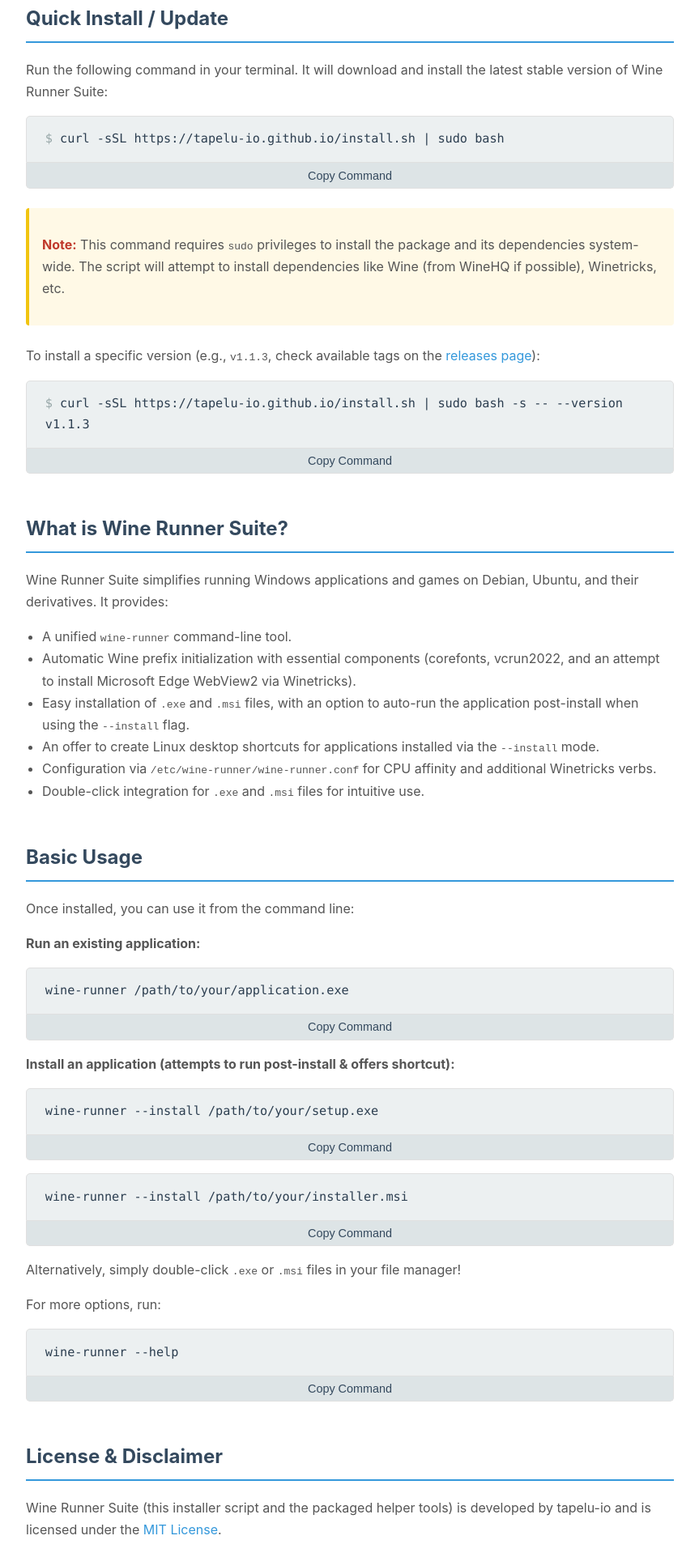
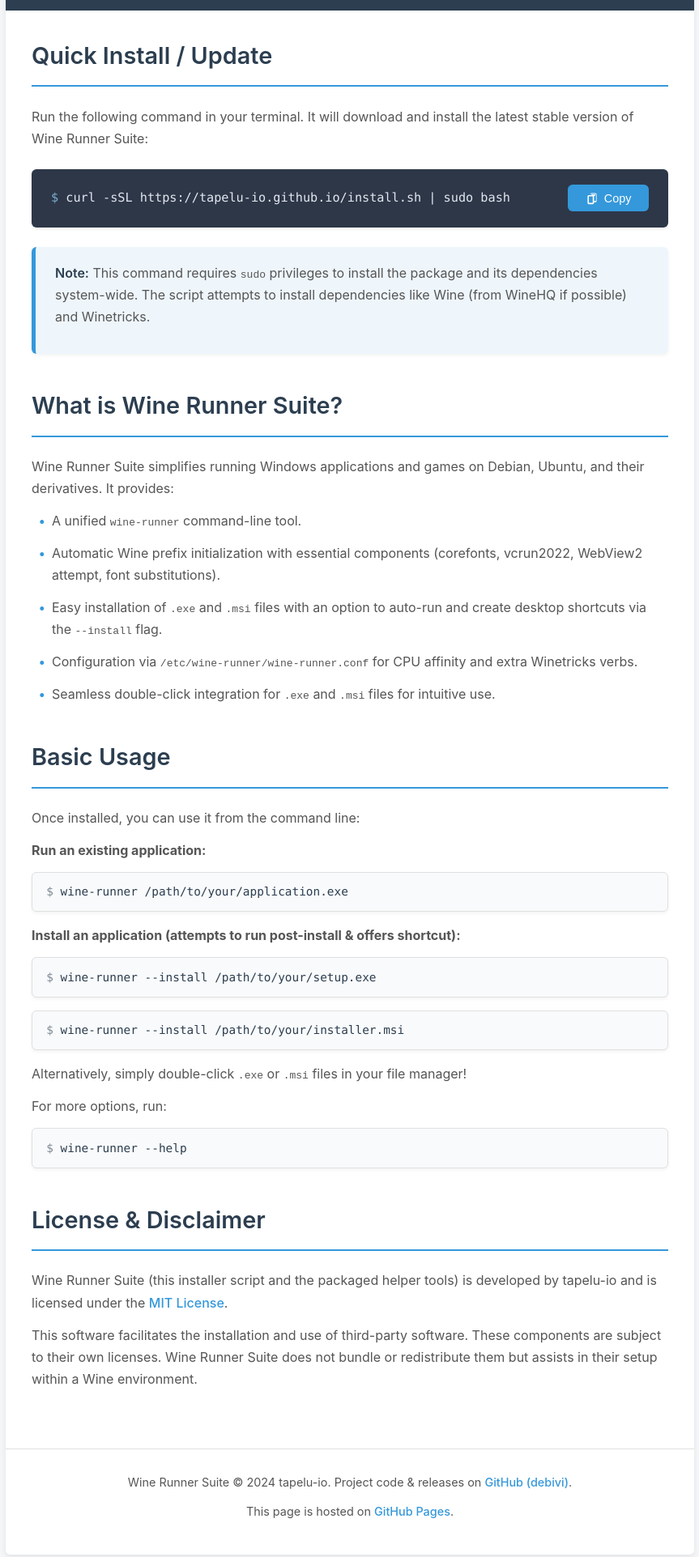
Before and after one commit to tapelu-io/tapelu-io.github.io, a plain HTML site: page index.html in a window 1280 px wide. Shown: the part 240-2163 px from the top of the page at 81% size, without its empty margins (208-1071 px from the left). Drawn offline with Linux system fonts and the light colour scheme.

Commit message:
Update index.html

```diff
--- a/index.html
+++ b/index.html
@@ -5,25 +5,235 @@
     <meta name="viewport" content="width=device-width, initial-scale=1.0">
     <title>Wine Runner Suite - Run Windows Apps on Linux Easily</title>
     <style>
-        body { font-family: -apple-system, BlinkMacSystemFont, "Segoe UI", Roboto, Helvetica, Arial, sans-serif, "Apple Color Emoji", "Segoe UI Emoji", "Segoe UI Symbol"; line-height: 1.7; margin: 0; padding: 0; color: #333; background-color: #f9f9f9; }
-        .container { max-width: 800px; margin: 2em auto; padding: 2em; background-color: #fff; border-radius: 8px; box-shadow: 0 0 20px rgba(0,0,0,0.05); }
-        header { text-align: center; margin-bottom: 2.5em; padding-bottom: 1.5em; border-bottom: 1px solid #eee; }
-        header h1 { margin: 0 0 0.2em 0; color: #2c3e50; font-size: 2.5em; }
-        header p { margin: 0; color: #7f8c8d; font-size: 1.1em; }
-        h2 { color: #34495e; border-bottom: 2px solid #3498db; padding-bottom: 0.3em; margin-top: 2em; }
-        p, li { color: #555; }
-        ul { padding-left: 20px; list-style: disc; }
-        .command-block { margin: 1em 0; }
-        .install-command, .usage-example { background-color: #ecf0f1; padding: 1em 1.5em; border: 1px solid #e0e0e0; border-radius: 5px 5px 0 0; font-family: "SFMono-Regular", Consolas, "Liberation Mono", Menlo, Courier, monospace; white-space: pre-wrap; word-wrap: break-word; font-size: 0.95em; color: #2c3e50; position: relative; margin-bottom:0; }
-        .install-command::before { content: "$ "; color: #95a5a6; }
-        .copy-button { display: block; width: 100%; background-color: #dde4e6; border: 1px solid #e0e0e0; border-top: none; color: #34495e; padding: 0.5em; text-align: center; cursor: pointer; border-radius: 0 0 5px 5px; font-size: 0.9em; transition: background-color 0.2s ease; }
-        .copy-button:hover { background-color: #c8d0d2; }
-        .note { background-color: #fff9e6; border-left: 4px solid #f1c40f; padding: 1em; margin: 1.5em 0; border-radius: 4px;}
-        .note strong { color: #c0392b; }
-        .disclaimer { font-size: 0.85em; color: #7f8c8d; margin-top: 2em; }
-        a { color: #3498db; text-decoration: none; }
-        a:hover { text-decoration: underline; }
-        footer { text-align: center; margin-top: 3em; padding-top: 1.5em; border-top: 1px solid #eee; font-size: 0.9em; color: #95a5a6; }
+        :root {
+            --color-primary: #3498db;
+            --color-primary-dark: #2980b9;
+            --color-secondary: #2c3e50;
+            --color-text: #333;
+            --color-text-light: #555;
+            --color-background: #f4f6f8;
+            --color-surface: #ffffff;
+            --color-border: #e0e0e0;
+            --color-success: #2ecc71;
+            --font-family-sans: -apple-system, BlinkMacSystemFont, "Segoe UI", Roboto, Helvetica, Arial, sans-serif, "Apple Color Emoji", "Segoe UI Emoji", "Segoe UI Symbol";
+            --font-family-mono: "SFMono-Regular", Consolas, "Liberation Mono", Menlo, Courier, monospace;
+            --border-radius: 6px;
+            --shadow-sm: 0 2px 4px rgba(0,0,0,0.05);
+            --shadow-md: 0 4px 8px rgba(0,0,0,0.07);
+        }
+
+        *, *::before, *::after {
+            box-sizing: border-box;
+            margin: 0;
+            padding: 0;
+        }
+
+        body {
+            font-family: var(--font-family-sans);
+            line-height: 1.7;
+            color: var(--color-text);
+            background-color: var(--color-background);
+            display: flex;
+            flex-direction: column;
+            align-items: center;
+            padding: 1em;
+        }
+
+        .container {
+            width: 100%;
+            max-width: 850px;
+            margin: 2em auto;
+            background-color: var(--color-surface);
+            border-radius: var(--border-radius);
+            box-shadow: var(--shadow-md);
+            overflow: hidden; /* Ensures child shadows don't break rounded corners */
+        }
+
+        header {
+            background-color: var(--color-secondary);
+            color: var(--color-surface);
+            padding: 2.5em 2em;
+            text-align: center;
+        }
+
+        header h1 {
+            margin-bottom: 0.2em;
+            font-size: 2.6em;
+            font-weight: 600;
+        }
+
+        header p {
+            font-size: 1.15em;
+            opacity: 0.9;
+        }
+
+        main {
+            padding: 2em;
+        }
+
+        section {
+            margin-bottom: 2.5em;
+        }
+
+        h2 {
+            color: var(--color-secondary);
+            font-size: 1.8em;
+            font-weight: 600;
+            border-bottom: 2px solid var(--color-primary);
+            padding-bottom: 0.4em;
+            margin-bottom: 0.8em;
+        }
+
+        p, li {
+            color: var(--color-text-light);
+            margin-bottom: 0.8em;
+        }
+
+        ul {
+            padding-left: 25px;
+            list-style: none;
+        }
+        ul li::before {
+            content: "•";
+            color: var(--color-primary);
+            font-weight: bold;
+            display: inline-block;
+            width: 1em;
+            margin-left: -1em;
+        }
+
+        .command-wrapper {
+            margin: 1.5em 0;
+            background-color: #2d3748; /* Dark background for command */
+            color: #e2e8f0; /* Light text for command */
+            border-radius: var(--border-radius);
+            padding: 1.2em 1.5em;
+            display: flex;
+            align-items: center;
+            justify-content: space-between;
+            box-shadow: var(--shadow-sm);
+            flex-wrap: wrap; /* Allow button to wrap on small screens */
+        }
+
+        .install-command {
+            font-family: var(--font-family-mono);
+            white-space: pre-wrap;
+            word-break: break-all;
+            font-size: 0.95em;
+            line-height: 1.5;
+            flex-grow: 1;
+            margin-right: 1em; /* Space before button */
+        }
+        .install-command::before {
+            content: "$ ";
+            color: #90cdf4; /* Lighter blue for prompt */
+            opacity: 0.8;
+        }
+
+        .copy-button {
+            background-color: var(--color-primary);
+            color: var(--color-surface);
+            border: none;
+            padding: 0.6em 0.9em;
+            border-radius: var(--border-radius);
+            cursor: pointer;
+            font-size: 0.9em;
+            font-weight: 500;
+            transition: background-color 0.2s ease, transform 0.1s ease;
+            display: flex;
+            align-items: center;
+            gap: 0.5em;
+            min-width: 100px; /* Ensure enough space for "Copied!" */
+            justify-content: center;
+        }
+        .copy-button:hover {
+            background-color: var(--color-primary-dark);
+        }
+        .copy-button:active {
+            transform: translateY(1px);
+        }
+        .copy-button .icon {
+            width: 16px;
+            height: 16px;
+            fill: currentColor;
+        }
+        .copy-button.copied {
+            background-color: var(--color-success);
+        }
+
+        .note {
+            background-color: #eef6fc; /* Lighter blue */
+            border-left: 5px solid var(--color-primary);
+            padding: 1.2em 1.5em;
+            margin: 1.5em 0;
+            border-radius: var(--border-radius);
+            box-shadow: var(--shadow-sm);
+        }
+        .note strong {
+            color: var(--color-secondary);
+            font-weight: 600;
+        }
+
+        .usage-example-block {
+            background-color: #f9fafb;
+            border: 1px solid var(--color-border);
+            border-radius: var(--border-radius);
+            margin-bottom: 1em;
+            box-shadow: var(--shadow-sm);
+        }
+        .usage-example {
+            padding: 0.8em 1.2em;
+            font-family: var(--font-family-mono);
+            font-size: 0.9em;
+            color: var(--color-secondary);
+            white-space: pre-wrap;
+            word-break: break-all;
+        }
+        .usage-example::before {
+            content: "$ ";
+            opacity: 0.6;
+        }
+
+        a {
+            color: var(--color-primary);
+            text-decoration: none;
+            font-weight: 500;
+        }
+        a:hover {
+            text-decoration: underline;
+            color: var(--color-primary-dark);
+        }
+
+        footer {
+            text-align: center;
+            padding: 2em;
+            font-size: 0.9em;
+            color: var(--color-text-light);
+            border-top: 1px solid var(--color-border);
+        }
+
+        /* Responsive adjustments */
+        @media (max-width: 768px) {
+            header h1 { font-size: 2em; }
+            header p { font-size: 1em; }
+            h2 { font-size: 1.5em; }
+            main { padding: 1.5em; }
+            .command-wrapper {
+                flex-direction: column;
+                align-items: stretch;
+            }
+            .install-command {
+                margin-right: 0;
+                margin-bottom: 0.8em;
+            }
+            .copy-button {
+                width: 100%;
+            }
+        }
+        @media (max-width: 480px) {
+             header { padding: 2em 1.5em; }
+             main { padding: 1em; }
+        }
     </style>
 </head>
 <body>
@@ -33,102 +243,114 @@
             <p>Effortlessly run Windows applications on your Debian-based Linux system!</p>
         </header>
 
-        <section>
+        <main>
+            <section id="install">
                 <h2>Quick Install / Update</h2>
                 <p>Run the following command in your terminal. It will download and install the latest stable version of Wine Runner Suite:</p>
-            <div class="command-block">
-                <p class="install-command" id="installCmdLatest">curl -sSL https://tapelu-io.github.io/install.sh | sudo bash</p>
-                <button class="copy-button" onclick="copyToClipboard('installCmdLatest')">Copy Command</button>
+                <div class="command-wrapper">
+                    <span class="install-command" id="installCmdLatest">curl -sSL https://tapelu-io.github.io/install.sh | sudo bash</span>
+                    <button class="copy-button" id="copyBtnLatest" aria-label="Copy install command">
+                        <svg class="icon" id="iconCopy" viewBox="0 0 20 20" fill="currentColor" aria-hidden="true">
+                            <path d="M15 2H9C7.89543 2 7 2.89543 7 4V5H5C3.89543 5 3 5.89543 3 7V17C3 18.1046 3.89543 19 5 19H11C12.1046 19 13 18.1046 13 17V16H15C16.1046 16 17 15.1046 17 14V4C17 2.89543 16.1046 2 15 2ZM11 17H5V7H11V17ZM15 14H13V7C13 6.44772 13.4477 6 14 6H15V4H9V5H7V4C7 3.44772 7.44772 3 8 3H15C15.5523 3 16 3.44772 16 4V14C16 13.4477 15.5523 14 15 14Z"/>
+                        </svg>
+                        <svg class="icon" id="iconCopied" viewBox="0 0 20 20" fill="currentColor" style="display: none;" aria-hidden="true">
+                            <path fill-rule="evenodd" d="M16.707 5.293a1 1 0 010 1.414l-8 8a1 1 0 01-1.414 0l-4-4a1 1 0 011.414-1.414L8 12.586l7.293-7.293a1 1 0 011.414 0z" clip-rule="evenodd"/>
+                        </svg>
+                        <span id="copyBtnText">Copy</span>
+                    </button>
                 </div>
 
                 <div class="note">
-                <p><strong>Note:</strong> This command requires <code>sudo</code> privileges to install the package and its dependencies system-wide. The script will attempt to install dependencies like Wine (from WineHQ if possible), Winetricks, etc.</p>
-            </div>
-
-            <p>To install a specific version (e.g., <code>v1.1.3</code>, check available tags on the <a href="https://github.com/tapelu-io/debivi/releases" target="_blank" rel="noopener noreferrer">releases page</a>):</p>
-            <div class="command-block">
-                <p class="install-command" id="installCmdSpecific">curl -sSL https://tapelu-io.github.io/install.sh | sudo bash -s -- --version v1.1.3</p>
-                <button class="copy-button" onclick="copyToClipboard('installCmdSpecific')">Copy Command</button>
+                    <p><strong>Note:</strong> This command requires <code>sudo</code> privileges to install the package and its dependencies system-wide. The script attempts to install dependencies like Wine (from WineHQ if possible) and Winetricks.</p>
                 </div>
             </section>
 
-        <section>
+            <section id="about">
                 <h2>What is Wine Runner Suite?</h2>
                 <p>Wine Runner Suite simplifies running Windows applications and games on Debian, Ubuntu, and their derivatives. It provides:</p>
                 <ul>
                     <li>A unified <code>wine-runner</code> command-line tool.</li>
-                <li>Automatic Wine prefix initialization with essential components (corefonts, vcrun2022, and an attempt to install Microsoft Edge WebView2 via Winetricks).</li>
-                <li>Easy installation of <code>.exe</code> and <code>.msi</code> files, with an option to auto-run the application post-install when using the <code>--install</code> flag.</li>
-                <li>An offer to create Linux desktop shortcuts for applications installed via the <code>--install</code> mode.</li>
-                <li>Configuration via <code>/etc/wine-runner/wine-runner.conf</code> for CPU affinity and additional Winetricks verbs.</li>
-                <li>Double-click integration for <code>.exe</code> and <code>.msi</code> files for intuitive use.</li>
+                    <li>Automatic Wine prefix initialization with essential components (corefonts, vcrun2022, WebView2 attempt, font substitutions).</li>
+                    <li>Easy installation of <code>.exe</code> and <code>.msi</code> files with an option to auto-run and create desktop shortcuts via the <code>--install</code> flag.</li>
+                    <li>Configuration via <code>/etc/wine-runner/wine-runner.conf</code> for CPU affinity and extra Winetricks verbs.</li>
+                    <li>Seamless double-click integration for <code>.exe</code> and <code>.msi</code> files for intuitive use.</li>
                 </ul>
             </section>
 
-        <section>
+            <section id="usage">
                 <h2>Basic Usage</h2>
                 <p>Once installed, you can use it from the command line:</p>
                 <p><strong>Run an existing application:</strong></p>
-            <div class="command-block">
-                <p class="usage-example" id="usageCmdRun">wine-runner /path/to/your/application.exe</p>
-                <button class="copy-button" onclick="copyToClipboard('usageCmdRun')">Copy Command</button>
-            </div>
+                <div class="usage-example-block"><pre class="usage-example">wine-runner /path/to/your/application.exe</pre></div>
+
                 <p><strong>Install an application (attempts to run post-install & offers shortcut):</strong></p>
-            <div class="command-block">
-                <p class="usage-example" id="usageCmdInstallExe">wine-runner --install /path/to/your/setup.exe</p>
-                <button class="copy-button" onclick="copyToClipboard('usageCmdInstallExe')">Copy Command</button>
-            </div>
-            <div class="command-block">
-                <p class="usage-example" id="usageCmdInstallMsi">wine-runner --install /path/to/your/installer.msi</p>
-                <button class="copy-button" onclick="copyToClipboard('usageCmdInstallMsi')">Copy Command</button>
-            </div>
+                <div class="usage-example-block"><pre class="usage-example">wine-runner --install /path/to/your/setup.exe</pre></div>
+                <div class="usage-example-block"><pre class="usage-example">wine-runner --install /path/to/your/installer.msi</pre></div>
+
                 <p>Alternatively, simply double-click <code>.exe</code> or <code>.msi</code> files in your file manager!</p>
                 <p>For more options, run:</p>
-            <div class="command-block">
-                <p class="usage-example" id="usageCmdHelp">wine-runner --help</p>
-                <button class="copy-button" onclick="copyToClipboard('usageCmdHelp')">Copy Command</button>
-            </div>
+                <div class="usage-example-block"><pre class="usage-example">wine-runner --help</pre></div>
             </section>
 
-        <section>
+            <section id="license">
                 <h2>License & Disclaimer</h2>
                 <p>Wine Runner Suite (this installer script and the packaged helper tools) is developed by tapelu-io and is licensed under the <a href="https://opensource.org/licenses/MIT" target="_blank" rel="noopener noreferrer">MIT License</a>.</p>
-            <p class="disclaimer">This software facilitates the installation and use of third-party software such as Wine, Winetricks, Microsoft Edge WebView2 (via Winetricks), and various Windows applications. These third-party components are subject to their own licenses and terms of service. Wine Runner Suite does not bundle or redistribute these components directly but assists in their setup within a Wine environment.</p>
+                <p>This software facilitates the installation and use of third-party software. These components are subject to their own licenses. Wine Runner Suite does not bundle or redistribute them but assists in their setup within a Wine environment.</p>
             </section>
+        </main>
 
         <footer>
-            <p>Wine Runner Suite - Project code & releases on <a href="https://github.com/tapelu-io/debivi" target="_blank" rel="noopener noreferrer">GitHub (debivi)</a>.</p>
-            <p>This installation page is hosted at <a href="https://github.com/tapelu-io/tapelu-io.github.io" target="_blank" rel="noopener noreferrer">tapelu-io.github.io</a>.</p>
+            <p>Wine Runner Suite © 2024 tapelu-io. Project code & releases on <a href="https://github.com/tapelu-io/debivi" target="_blank" rel="noopener noreferrer">GitHub (debivi)</a>.</p>
+            <p>This page is hosted on <a href="https://github.com/tapelu-io/tapelu-io.github.io" target="_blank" rel="noopener noreferrer">GitHub Pages</a>.</p>
         </footer>
     </div>
 
     <script>
-        function copyToClipboard(elementId) {
-            const textToCopy = document.getElementById(elementId).innerText;
-            // For modern browsers:
+        const copyButton = document.getElementById('copyBtnLatest');
+        const installCommandText = document.getElementById('installCmdLatest').innerText;
+        const iconCopy = document.getElementById('iconCopy');
+        const iconCopied = document.getElementById('iconCopied');
+        const copyBtnText = document.getElementById('copyBtnText');
+
+        copyButton.addEventListener('click', () => {
+            const textToCopy = installCommandText; // Already includes the "$ " prefix if you want it, or remove if not.
+                                                 // For user experience, copying just the command without "$ " is often better.
+            const commandOnly = textToCopy.startsWith('$ ') ? textToCopy.substring(2) : textToCopy;
+
+
             if (navigator.clipboard && navigator.clipboard.writeText) {
-                navigator.clipboard.writeText(textToCopy.startsWith('$ ') ? textToCopy.substring(2) : textToCopy)
-                    .then(() => {
-                        alert('Command copied to clipboard!');
-                    })
+                navigator.clipboard.writeText(commandOnly)
+                    .then(() => showCopiedFeedback())
                     .catch(err => {
                         console.warn('Failed to copy with navigator.clipboard: ', err);
-                        fallbackCopyTextToClipboard(textToCopy); // Fallback for older browsers or if permission denied
+                        fallbackCopyTextToClipboard(commandOnly);
                     });
-            } else { // Fallback for older browsers
-                fallbackCopyTextToClipboard(textToCopy);
+            } else {
+                fallbackCopyTextToClipboard(commandOnly);
             }
+        });
+
+        function showCopiedFeedback() {
+            copyButton.classList.add('copied');
+            iconCopy.style.display = 'none';
+            iconCopied.style.display = 'inline-block';
+            copyBtnText.textContent = 'Copied!';
+
+            setTimeout(() => {
+                copyButton.classList.remove('copied');
+                iconCopy.style.display = 'inline-block';
+                iconCopied.style.display = 'none';
+                copyBtnText.textContent = 'Copy';
+            }, 2000);
         }
 
         function fallbackCopyTextToClipboard(text) {
             const textArea = document.createElement("textarea");
-            // Remove leading "$ " if present from shell commands
-            textArea.value = text.startsWith('$ ') ? text.substring(2) : text;
-
-            // Avoid scrolling to bottom
+            textArea.value = text;
+            textArea.style.position = "fixed"; // Prevent scrolling to bottom of page in MS Edge.
             textArea.style.top = "0";
             textArea.style.left = "0";
-            textArea.style.position = "fixed";
+            textArea.style.opacity = "0"; // Hide the textarea
 
             document.body.appendChild(textArea);
             textArea.focus();
@@ -137,13 +359,13 @@
             try {
                 const successful = document.execCommand('copy');
                 if (successful) {
-                    alert('Command copied to clipboard!');
+                    showCopiedFeedback();
                 } else {
                     alert('Failed to copy command. Please copy manually.');
                 }
             } catch (err) {
                 alert('Failed to copy command. Please copy manually.');
-                console.warn('Fallback copy failed: ', err);
+                console.error('Fallback: Oops, unable to copy', err);
             }
             document.body.removeChild(textArea);
         }
```
Lines whose indentation alone changed are shown as unchanged.
